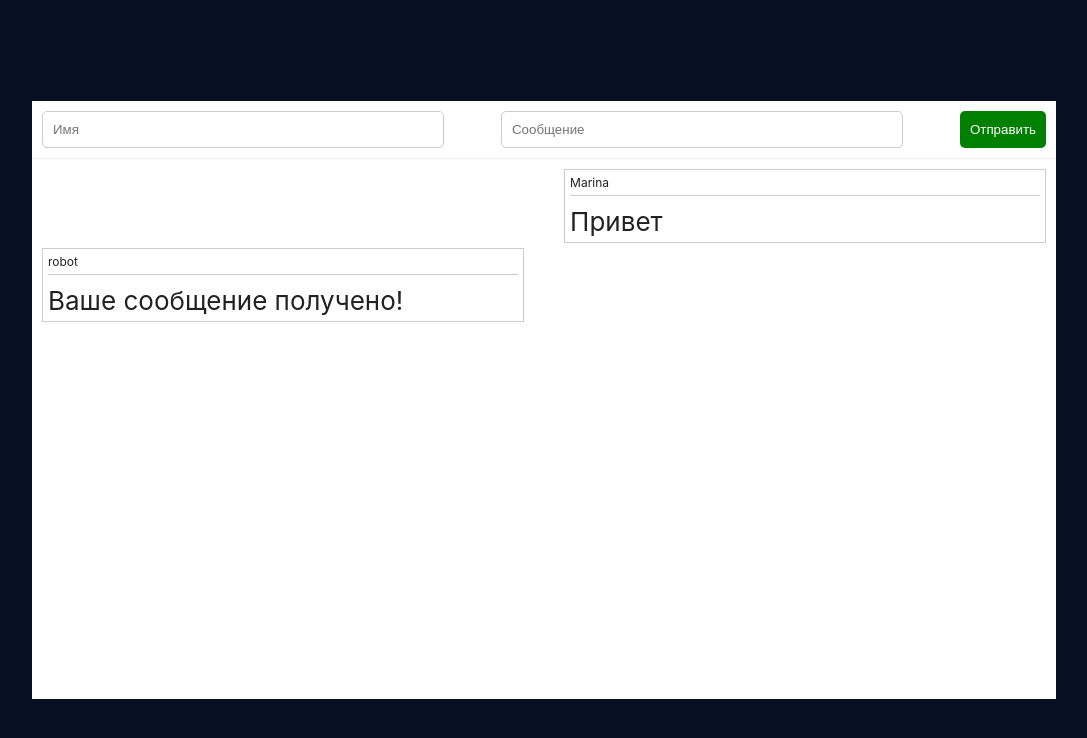
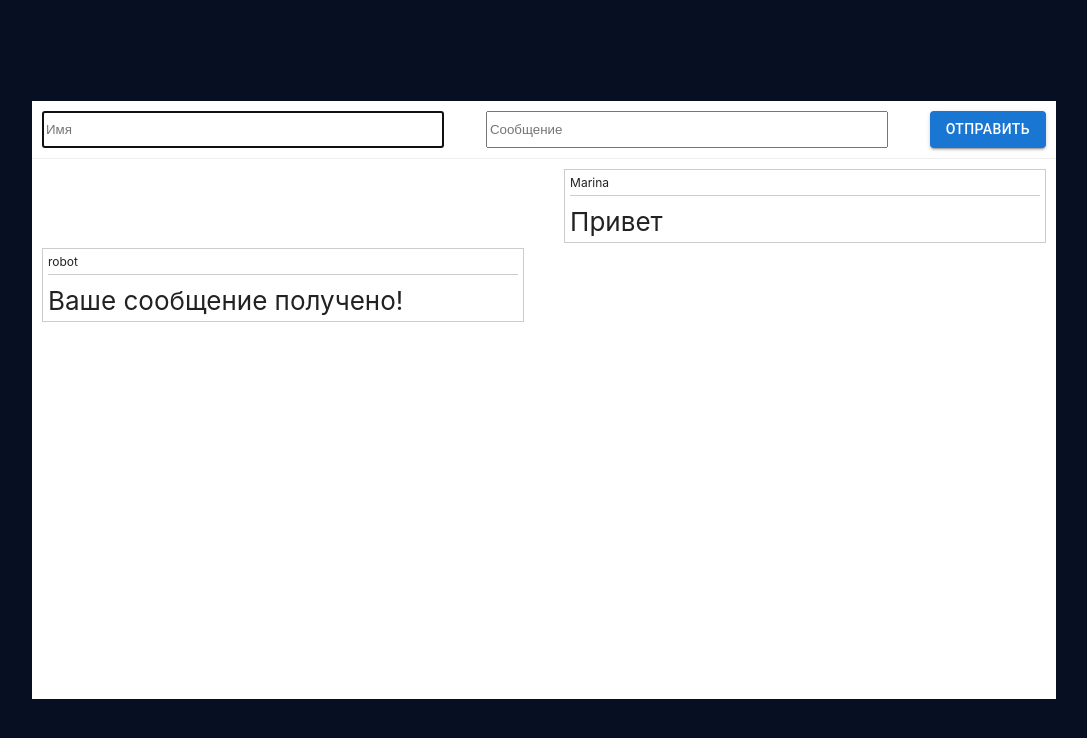
Before and after one commit to mavdoshina/project_react, a React (Create React App) app: page / in a window 1280 px wide. Shown: the top 738 px of the page, without its empty margins (96-1183 px from the left). Built offline with nearby package versions, Linux system fonts and the light colour scheme.

Commit message:
lesson-3

```diff
--- a/package.json
+++ b/package.json
@@ -3,6 +3,9 @@
   "version": "0.1.0",
   "private": true,
   "dependencies": {
+    "@emotion/react": "^11.10.4",
+    "@emotion/styled": "^11.10.4",
+    "@mui/material": "^5.10.11",
     "@testing-library/jest-dom": "^5.16.5",
     "@testing-library/react": "^13.4.0",
     "@testing-library/user-event": "^13.5.0",
--- a/src/App.css
+++ b/src/App.css
@@ -58,9 +58,9 @@
 }
 
 .inpt {
-  border: 1px solid #ccc;
+  /* border: 1px solid #ccc;
   padding: 10px;
-  border-radius: 5px;
+  border-radius: 5px; */
   width: 40%;
 }
 
--- a/src/App.js
+++ b/src/App.js
@@ -1,4 +1,4 @@
-import { useEffect, useState } from 'react';
+import { useEffect, useState, useRef } from 'react';
 import './App.css';
 import Message from './Message';
 import Form from './Form';
@@ -20,6 +20,8 @@ function App() {
 
       const ROBOT_MESSAGE = 'Ваше сообщение получено!';
 
+      const inputRef = useRef(null);
+
       useEffect(() => {
 
         if(messageList.length > 0 && messageList.slice(-1)[0].author !== 'robot'){
@@ -27,12 +29,13 @@ function App() {
             setMessageList(prevstate => [...prevstate, {text:ROBOT_MESSAGE, author:'robot'}])
           }, 1500)
         }
+        inputRef.current?.focus();
       },[messageList])
 
       return (
         <div className="App">
             <div className='App-body'>
-                <Form data={messageBody} setData={setMessageBody} setMessage={setMessageList}></Form>
+                <Form data={messageBody} setData={setMessageBody} setMessage={setMessageList} inputRef={inputRef}></Form>
             <div className='messageList'>
                 {
                 messageList.map((item,index)=><Message text={item.text} author={item.author} key={index}/>)
--- a/src/Form.js
+++ b/src/Form.js
@@ -1,4 +1,7 @@
-function Form({data, setData, setMessage}) {
+// import { useCallback } from 'react';
+import Button from '@mui/material/Button';
+// import Input from '@mui/material/Input';
+function Form({data, setData, setMessage, inputRef}) {
     const {text, author} = data
 
     const submitForm = (e) =>{
@@ -11,17 +14,49 @@ function Form({data, setData, setMessage}) {
             text: '',
             author: ''
         })
+        inputRef.current?.focus();
     }
 
     return (
         <form onSubmit={submitForm} className="form-message">
-            <input placeholder="Имя" className="inpt" value={author} onChange = {(e) => {
+            {/* <TextField
+
+            className="inpt"
+            required
+            id="outlined-required"
+            label="Имя"
+            defaultValue={author}
+            onChange = {(e) => {
+                setData(prevstate => ({...prevstate, author: e.target.value}))
+            }}
+            /> */}
+            {/* <TextField
+            className="inpt"
+            required
+            id="outlined-required"
+            label="Сообщение"
+            defaultValue={text}
+            onChange = {(e) => {
+                setData(prevstate => ({...prevstate, text: e.target.value}))
+            }}
+            /> */}
+            <input ref={inputRef} placeholder="Имя" className="inpt" value={author} onChange = {(e) => {
                 setData(prevstate => ({...prevstate, author: e.target.value}))
             }}/>
+            {/* <Input
+            autoFocus
+            // ref={inputRef}
+            variant="outlined"
+            placeholder="Имя"
+            value={author}
+            onChange = {(e) => {
+                setData(prevstate => ({...prevstate, author: e.target.value}))
+            }}/> */}
             <input placeholder="Сообщение" className="inpt" value={text} onChange = {(e) => {
                 setData(prevstate => ({...prevstate, text: e.target.value}))
             }}/>
-            <button type="submit" className="btn">Отправить</button>
+            {/* <button type="submit" className="btn">Отправить</button> */}
+            <Button type="submit" variant="contained">Отправить</Button>
         </form>
     )
 }
```
Also changed, not shown: 1 other file (tests, documents, lock files or other folders).
